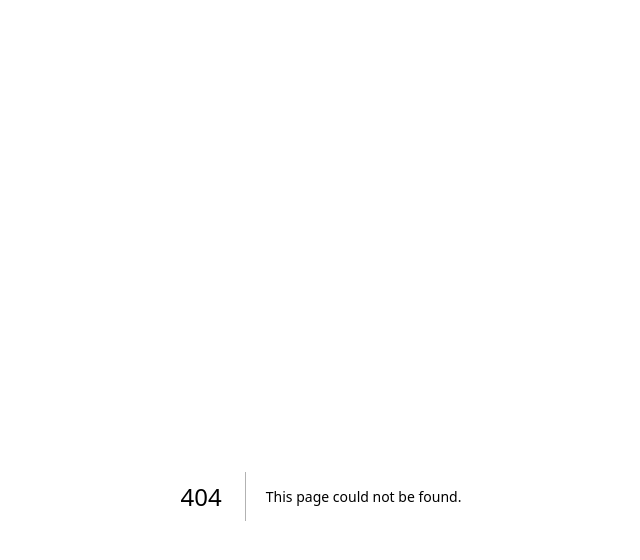
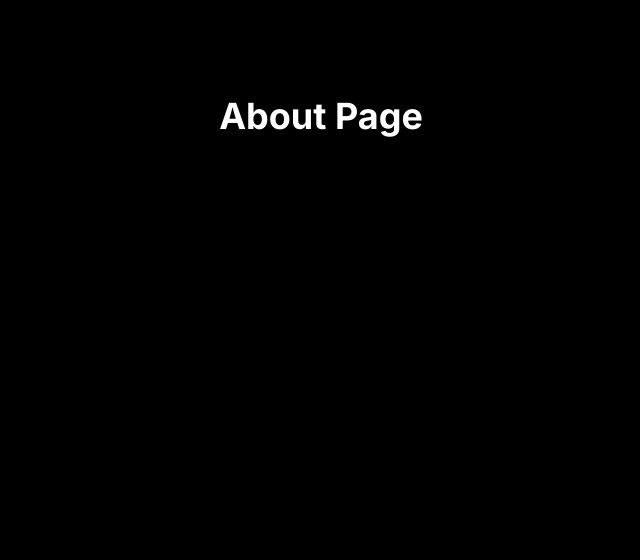
Before and after one commit to i-amare/nextjs-deep-dive, a Next.js app in the folder routing/: page /about in a window 1280 px wide. Before the commit this address had no page. Shown: the top 560 px of the page, without its empty margins (319-959 px from the left). Built offline with nearby package versions, Linux system fonts and the light colour scheme.

Commit message:
Create page.tsx

```diff
--- /dev/null
+++ b/routing/src/app/about/page.tsx
@@ -0,0 +1,3 @@
+export default function About() {
+	return <div className='text-4xl font-bold'>About Page</div>;
+}
```
